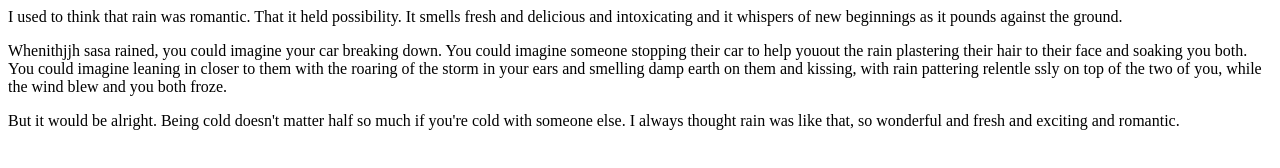
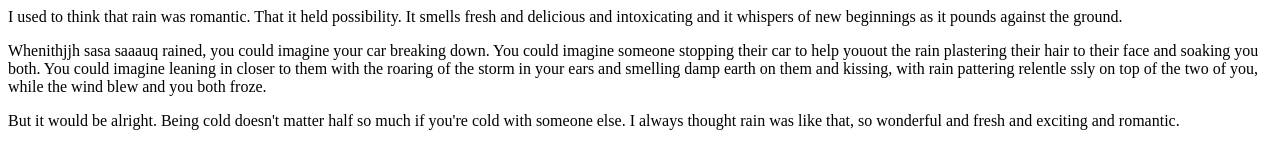
Before and after one commit to ZericZhu/Paragraph11, a plain HTML site: page index.html in a window 1280 px wide. Drawn offline with Linux system fonts and the light colour scheme.

Commit message:
Update index.html

```diff
--- a/index.html
+++ b/index.html
@@ -1,6 +1,6 @@
 <p>I used to think that rain was romantic. That it held possibility. It smells fresh and delicious and intoxicating and it whispers of new beginnings as it pounds against the ground.</p>
 
-<p>Whenithjjh sasa
+<p>Whenithjjh sasa  saaauq
   rained, you could imagine your car breaking down. You could imagine someone stopping their car to help youout	the rain plastering their hair to their face and soaking you both. You could imagine leaning in closer to them with the roaring of the storm in your ears and smelling damp earth on them and kissing, with rain pattering relentle
 
   ssly on top of the two of you, while the wind blew and you both froze.</p>
```
